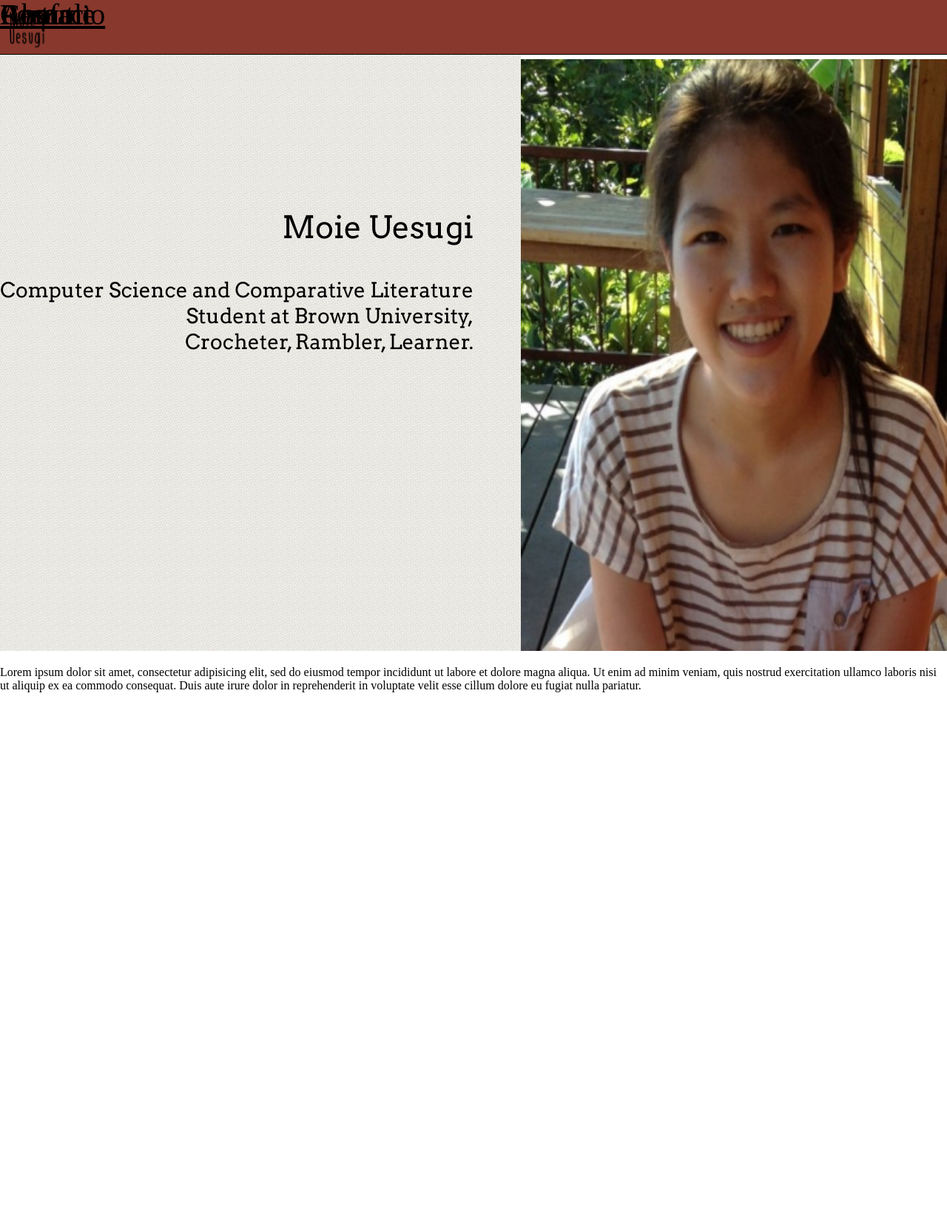
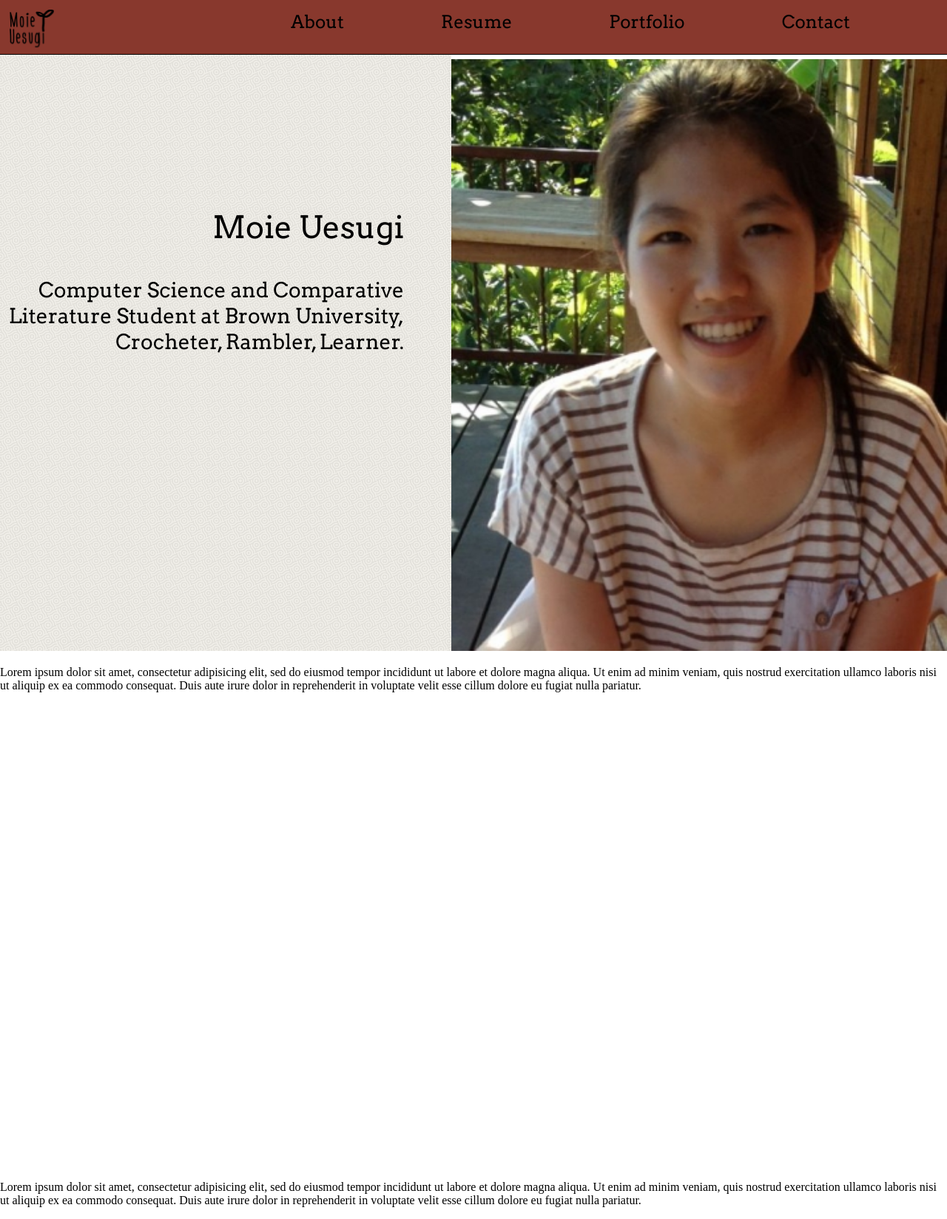
Before and after one commit to muesugi/muesugi.github.io, a PHP site: page / in a window 1280 px wide. Shown: the whole page at 74% size. Before the commit the page ends 936 px from the top, so only its background shows below. Run offline with PHP 8.4, Linux system fonts and the light colour scheme; some libraries are stand-ins or nearby versions.

Commit message:
created menu bar and landing page sections

```diff
--- a/custom.css
+++ b/custom.css
@@ -13,40 +13,40 @@ body {
 }
 .menu{
 	position:fixed;
-	top:0px;
-	left:0px;
 	height:60px;
 	padding-bottom: 1%;
-	font-size: 40px;
-	line-height: 40px;
+	font-size: 24px;
+	line-height: 60px;
+	vertical-align: center;
 	color:black;
+
+	/*equidistant spacing*/
+	display: flex;
+ 	justify-content: space-between;
 }
-.menu-item{
-	float:left;
-	display:inline;
-	padding-right:10%;
+
+.menu a {
+
+	font-family: 'Arvo', serif; /*change this?*/
+	text-decoration: none;
+	color:black;
 }
 .landing{
 	font-family: 'Arvo', serif;
 	font-size:28px;
 	height:80vh;
-	width:50%;
 
-	/*background-size: cover;
-	background-repeat: no-repeat;
-	background-position: center;*/
 	padding-top:30vh;
 	text-align: right;
 	padding-right:5%;
+	background-image: url("images/subtle_white_mini_waves.png");
+
 	float:left;
-	background-image: url("images/subtle_white_mini_waves.png");
-	/*background: url("images/IMG_0120.jpg") 0% 50%;*/
 }
 #title{
 	font-size:42px;
 }
 #photo{
-	width:45%;
 	padding-top:10vh; /*for menu bar*/
 	height:100vh;
 	display:inline-block;
--- /dev/null
+++ b/custom.js
@@ -0,0 +1,8 @@
+window.addEventListener('resize', function(event){
+	landing_photo_resize();
+});
+
+function landing_photo_resize(){
+  $(".landing").width(window.innerWidth - $("#photo").width()- 0.05*window.innerWidth);
+  console.log($("#photo").width());
+}
--- a/index.html
+++ b/index.html
@@ -5,13 +5,26 @@
   <meta charset="utf-8">
 
   <title>Moie Uesugi</title>
-  <div class="menu" id="menubar"> </div>
-  <a class="menu menu-item" href="#"> <img class="menu" id="logo" src="images/logo.png"/></a>
-  <a class="menu menu-item" id="about-link" href="index.html#about">About</a>
-  <a class="menu menu-item" id="resume-link" href="resume.html">Resume</a>
-  <a class="menu menu-item" id="portfolio-link" href="portfolio.html">Portfolio</a>
-  <a class="menu menu-item" id="contact-link" href="index.html#contact">Contact</a>
 
+
+  <link rel="stylesheet" href="custom.css">
+  <!--<link rel="stylesheet" href="font-awesome.css">-->
+  <link href='https://fonts.googleapis.com/css?family=Arvo' rel='stylesheet' type='text/css'>
+  <script src="https://ajax.googleapis.com/ajax/libs/jquery/2.1.4/jquery.min.js"></script>
+  <script src="custom.js"></script>
+</head>
+
+<body onload="landing_photo_resize();">
+<div class="menu" id="menubar">
+  <a href="#"> <img class="menu" id="logo" src="images/logo.png"/></a>
+   <div> </div>
+    <div> </div>
+  <a id="about-link" href="index.html#about">About</a>
+  <a id="resume-link" href="resume.html">Resume</a>
+  <a id="portfolio-link" href="portfolio.html">Portfolio</a>
+  <a id="contact-link" href="index.html#contact">Contact</a>
+  <div> </div>
+ </div>
   <div class="landing">
   	<p id="title">Moie Uesugi</p>
   	<p id="subtitle">Computer Science and Comparative Literature Student at Brown University, <br>
@@ -23,14 +36,10 @@
   quis nostrud exercitation ullamco laboris nisi ut aliquip ex ea commodo
   consequat. Duis aute irure dolor in reprehenderit in voluptate velit esse
   cillum dolore eu fugiat nulla pariatur. </p>
-
-
-  <link rel="stylesheet" href="custom.css">
-  <!--<link rel="stylesheet" href="font-awesome.css">-->
-  <link href='https://fonts.googleapis.com/css?family=Arvo' rel='stylesheet' type='text/css'>
-  <!--<script src="js/scripts.js"></script>-->
-</head>
-
-<body>
+  <p id="contact">Lorem ipsum dolor sit amet, consectetur adipisicing elit, sed do eiusmod
+  tempor incididunt ut labore et dolore magna aliqua. Ut enim ad minim veniam,
+  quis nostrud exercitation ullamco laboris nisi ut aliquip ex ea commodo
+  consequat. Duis aute irure dolor in reprehenderit in voluptate velit esse
+  cillum dolore eu fugiat nulla pariatur. </p>
 </body>
 </html>
```
